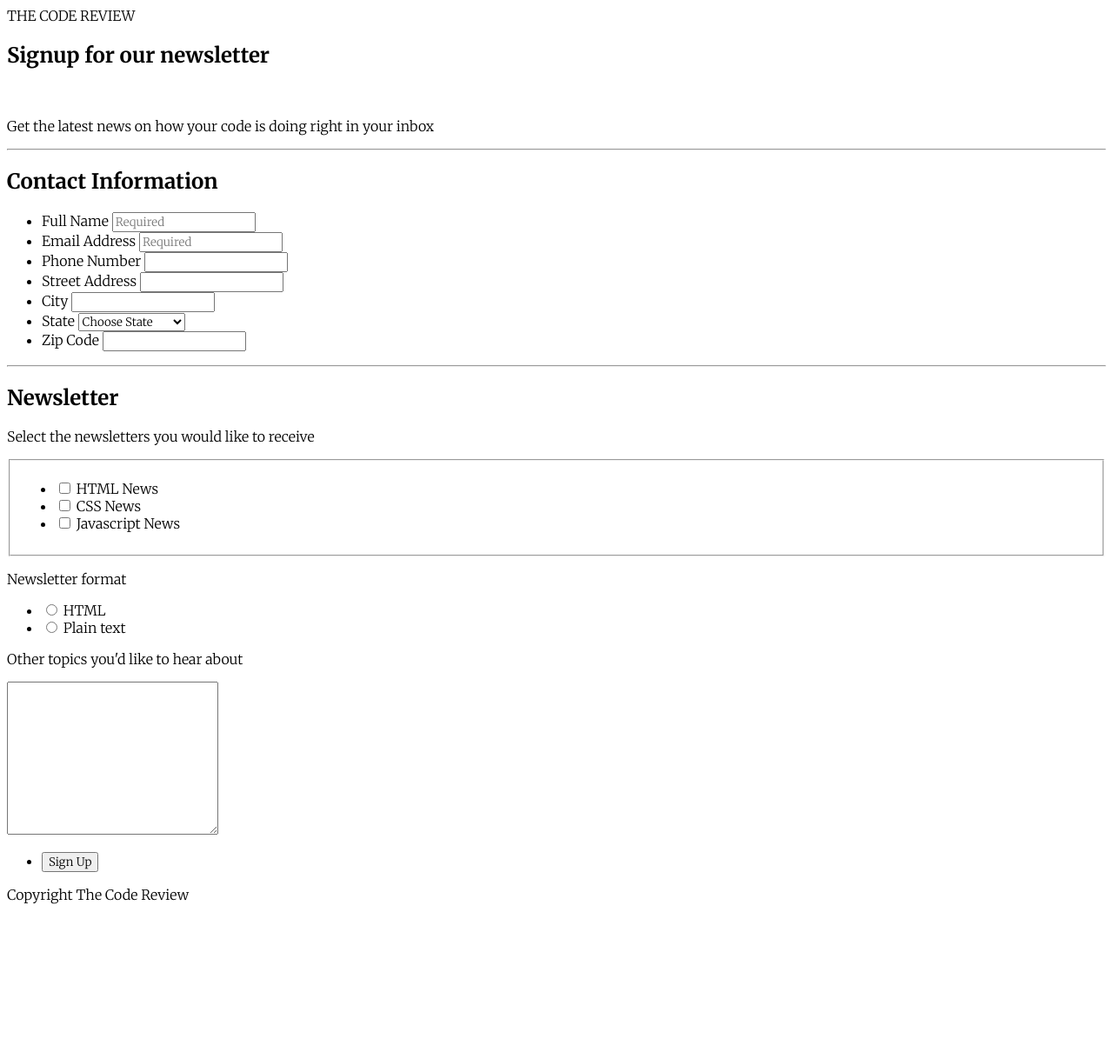
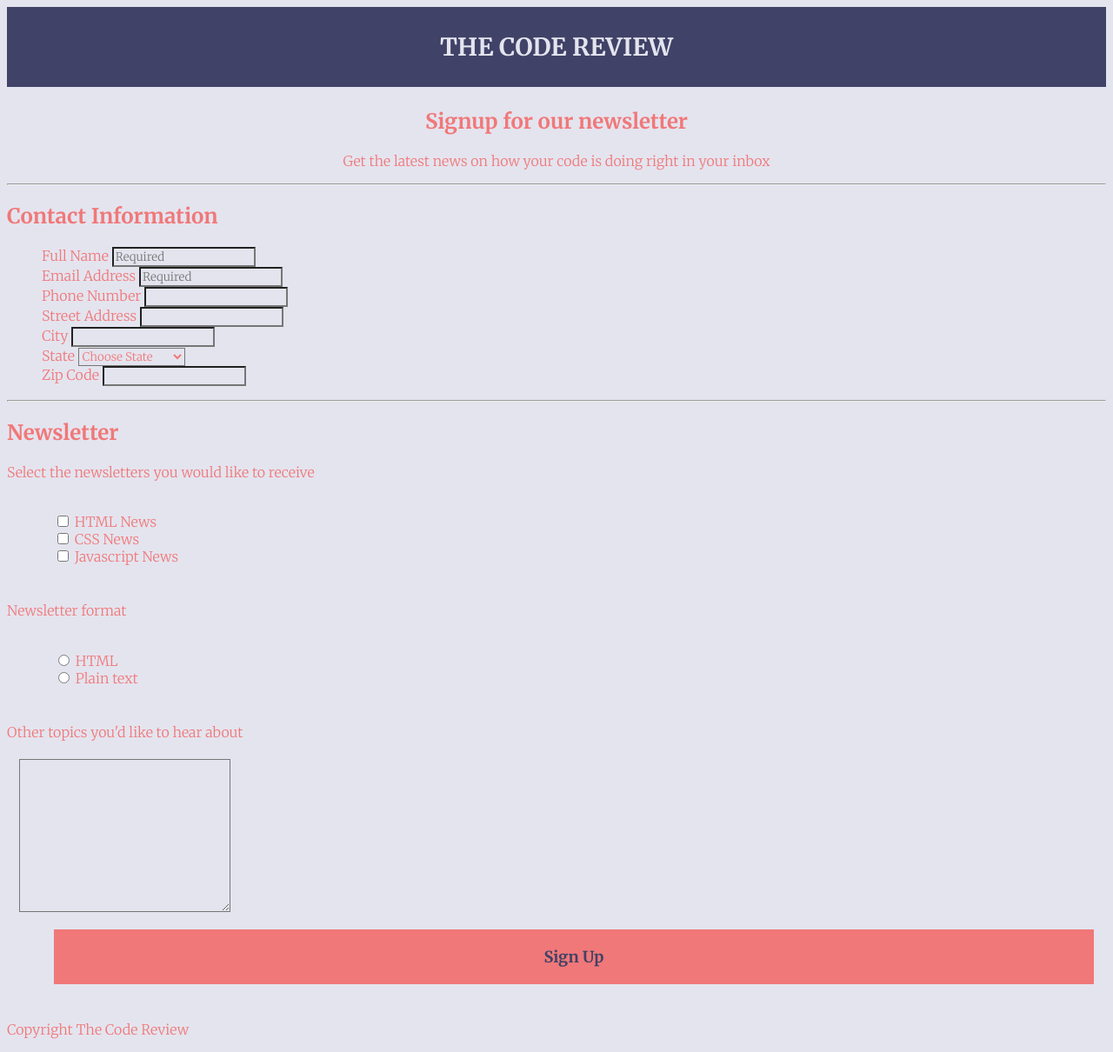
Before and after one commit to Djones106/techdegree-project-3, a plain HTML site: page Index.html in a window 1280 px wide. Shown: the whole page at 87% size. Before the commit the page ends 1055 px from the top, so only its background shows below. Drawn offline with Linux system fonts and the light colour scheme.

Commit message:
updates css header, title, and button

```diff
--- a/Index.html
+++ b/Index.html
@@ -24,11 +24,11 @@
             <ul>
                 <li>
                     <label for="name">Full Name</label>
-                    <input type="text" name="name" id="user_name" placeholder="Required">
+                    <input required type="text" name="name" id="user_name" placeholder="Required">
                 </li>
                 <li>
                     <label for="email">Email Address</label>
-                    <input type="text" name="email" id="user_email" placeholder="Required">
+                    <input required type="text" name="email" id="user_email" placeholder="Required">
                 </li>
                 <li>
                     <label for="phone">Phone Number</label>
@@ -132,6 +132,7 @@
         </ul>
     </fieldset>
         <p>Newsletter format</p>
+        <fieldset>
         <ul>
             <li>
                 <label for="newsletters-format">
@@ -145,7 +146,9 @@
                 </li>
 
         </ul>
+    </fieldset>
         <p>Other topics you'd like to hear about</p>
+        <fieldset>
             <textarea name="user_message" id="msg" cols="30" rows="10"></textarea>
 
             <ul>
@@ -153,6 +156,7 @@
                     <button type="submit">Sign Up</button>
                 </li>
             </ul>
+        </fieldset>
         </section>
 
         <footer>
--- a/css/style.css
+++ b/css/style.css
@@ -1,7 +1,48 @@
 *{
     box-sizing: border-box;
     font-family: 'Merriweather', serif;
+    background: #e4e4ef;
+    color: #f07878;
 }
+ul {
+    list-style: none;
+}
+h1{
+    text-align: center;
+    margin-top: 1em;
+    margin-bottom:0;
+}
+button{
+    background: #f07878;
+    color:#404267;
+    width: 100%;
+    border:none;
+    text-align: center;
+    font-size: 18px;
+    padding: 20px;
+    font-weight: bold;
+}
+button:hover{
+    background: #404267;
+    color:#f07878;
+    cursor: pointer;
+
+}
+.main-header{
+    font-size: 28px;
+    background: #404267;
+    color: #e4e4ef;
+    width: 100%;
+    padding: 1em;
+    font-weight: bold;
+    text-align: center;
+}
+
+.title p{
+    text-align: center;
+    margin-top: 0;
+}
+
 /*Form Styles*/
 
 /*Hide choose state placeholder*/
@@ -14,3 +55,15 @@ option[value=""][disabled]{
 option {
     color:black;
 }
+
+/*Center the form on the page*/
+
+form{
+    margin: 0 auto;
+    width: 100%;
+
+}
+
+fieldset{
+    border: none;
+}
```
